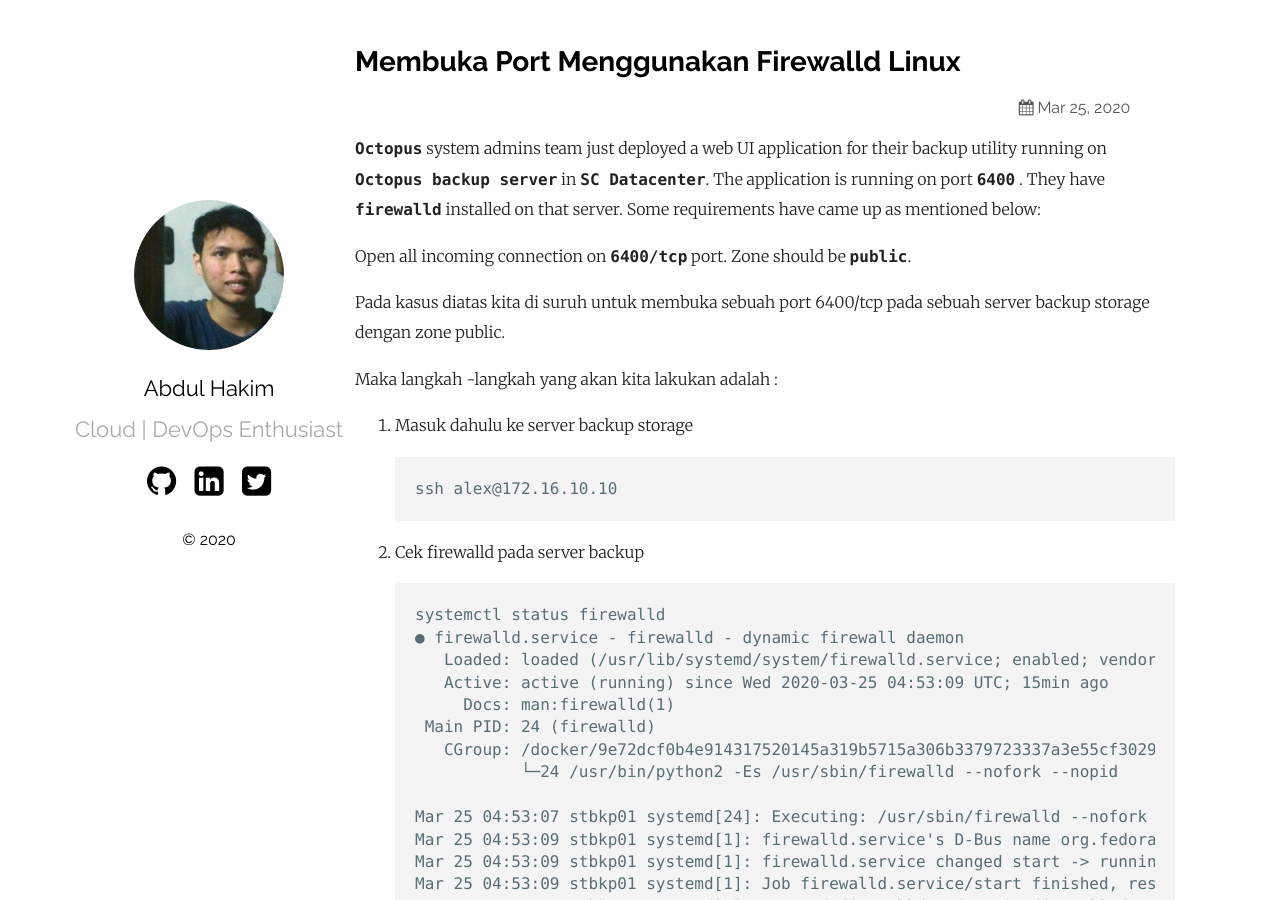
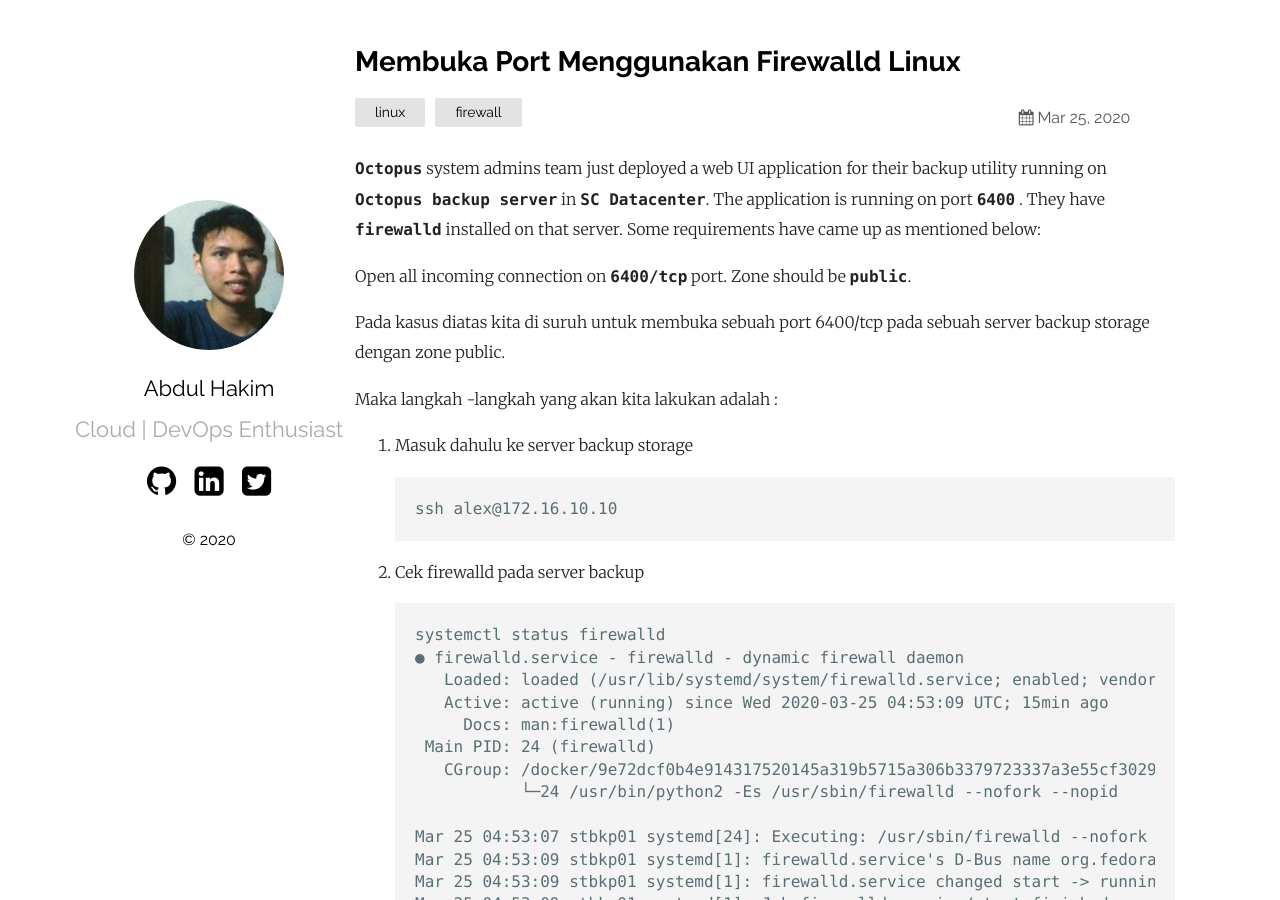
Before and after one commit to ahakimx/ahakimx.github.io, a Jekyll site: the page built from _posts/2020-03-25-membuka-port-menggunakan-firewalld-linux.md, in a window 1280 px wide and 900 px high. Built offline with Jekyll 4.4.1, drawn with Linux system fonts in a browser that asks for light colours; comment, search, counter and statistics services are not loaded.

Commit message:
Update from Forestry.io nanox n updated _posts/2020-03-25-membuka-port-menggunakan-firewalld-linux.md

```diff
--- a/_posts/2020-03-25-membuka-port-menggunakan-firewalld-linux.md
+++ b/_posts/2020-03-25-membuka-port-menggunakan-firewalld-linux.md
@@ -5,6 +5,9 @@
 title: Membuka Port Menggunakan Firewalld Linux
 date: 2020-03-25 05:01:00 +0000
 comments: 'true'
+categories:
+- linux
+- firewall
 
 ---
 **`Octopus`** system admins team just deployed a web UI application for their backup utility running on **`Octopus backup server`** in **`SC Datacenter`**. The application is running on port **`6400`** . They have **`firewalld`** installed on that server. Some requirements have came up as mentioned below:
```
